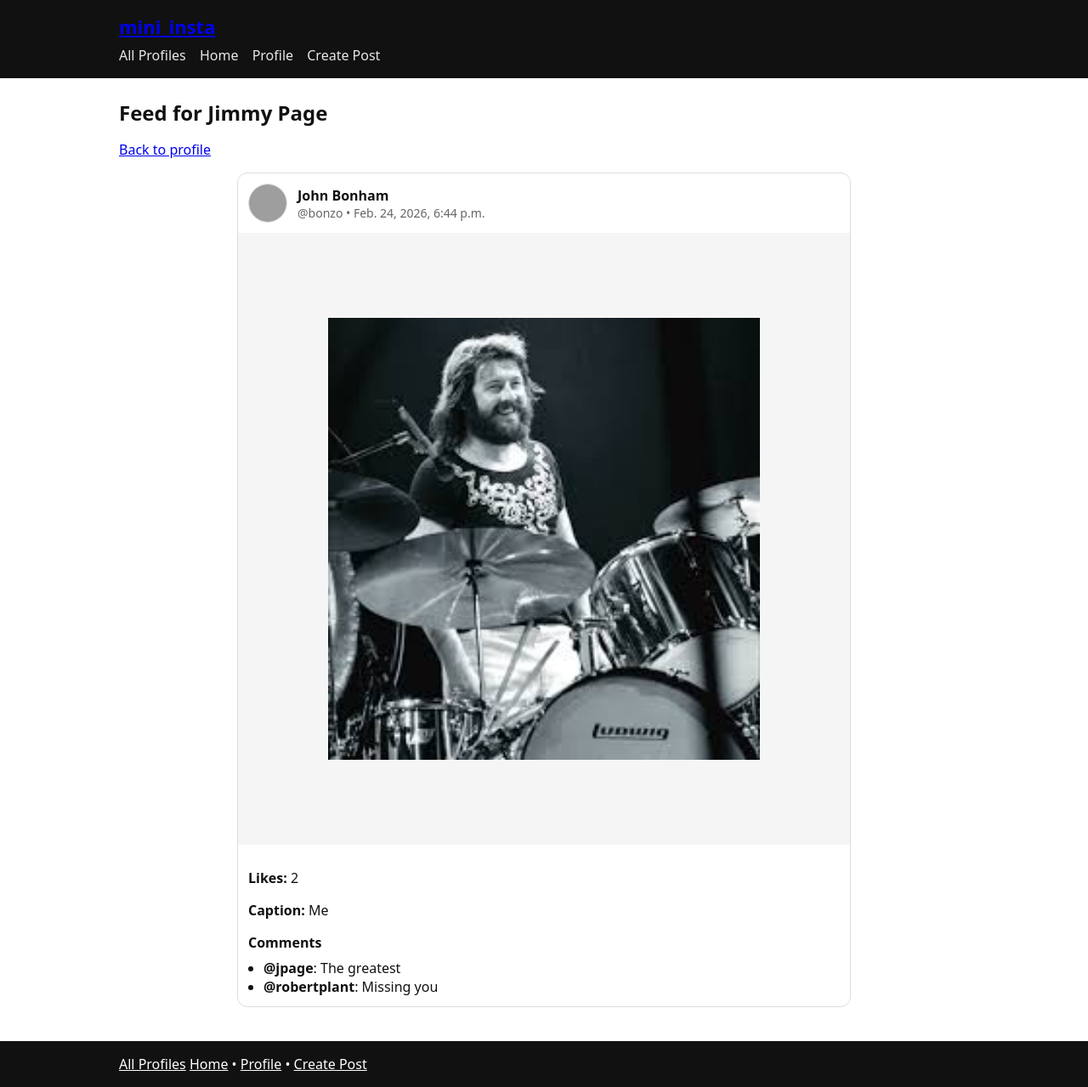
After one commit to Berkkom/cs412, a Django app: page /mini_insta/profile/1/feed in a window 1280 px wide. The commit adds this page. Shown: the whole page at 85% size. Run offline with Django 5.2, Linux system fonts and the light colour scheme; data comes from the database, SQL or seed files in the repository; grey boxes are pictures that could not be loaded.

Commit message:
Added post feed for followed profiles

```diff
--- a/mini_insta/models.py
+++ b/mini_insta/models.py
@@ -44,6 +44,11 @@ class Profile(models.Model):
     def get_num_following(self):
         """Return the number of profiles this profile follows."""
         return Follow.objects.filter(follower_profile=self).count()
+
+    def get_post_feed(self):
+        """Return Posts from Profiles that this Profile follows, newest first."""
+        following_profiles = Follow.objects.filter(follower_profile=self).values_list("profile", flat=True)
+        return Post.objects.filter(profile__in=following_profiles).order_by("-timestamp")
 
 class Post(models.Model):
     """Model representing an Instagram-style post."""
--- a/mini_insta/templates/mini_insta/base.html
+++ b/mini_insta/templates/mini_insta/base.html
@@ -16,14 +16,20 @@ Description: Base template for mini_insta pages (shared header/footer and CSS).
 <body>
   <header class="site-header">
     <div class="container">
-      <h1 class="site-title">mini_insta</h1>
+      <h1 class="site-title"><a href="{% url 'show_all_profiles' %}">mini_insta</a></h1>
       <nav class="site-nav">
         <a href="{% url 'show_all_profiles' %}">All Profiles</a>
+        {% if profile %}
+          <a href="{% url 'show_feed' profile.pk %}">Home</a>
+          <a href="{% url 'show_profile' profile.pk %}">Profile</a>
+          <a href="{% url 'create_post' profile.pk %}">Create Post</a>
+        {% else %}
+          <a href="{% url 'show_all_profiles' %}">All Profiles</a>
+        {% endif %}
       </nav>
     </div>
   </header>
 
-  <!-- THIS IS THE MISSING PART -->
   <main class="main">
     <div class="container">
       {% block content %}{% endblock %}
@@ -32,11 +38,13 @@ Description: Base template for mini_insta pages (shared header/footer and CSS).
 
   <footer class="site-footer">
     <div class="container">
-      <span class="footer-link">
-         <a href="{% url 'show_all_profiles' %}">Back to all profiles</a>
-      </span>
+      <a href="{% url 'show_all_profiles' %}">All Profiles</a>
       {% if profile %}
-  •     <a href="{% url 'create_post' profile.pk %}">Create Post</a>
+        <a href="{% url 'show_feed' profile.pk %}">Home</a>
+        • <a href="{% url 'show_profile' profile.pk %}">Profile</a>
+        • <a href="{% url 'create_post' profile.pk %}">Create Post</a>
+      {% else %}
+        <a href="{% url 'show_all_profiles' %}">All Profiles</a>
       {% endif %}
     </div>
   </footer>
--- /dev/null
+++ b/mini_insta/templates/mini_insta/show_feed.html
@@ -0,0 +1,63 @@
+{% extends "mini_insta/base.html" %}
+
+{% block content %}
+  <h2 class="page-title">Feed for {{ profile.display_name }}</h2>
+
+  <p>
+    <a href="{% url 'show_profile' profile.pk %}">Back to profile</a>
+  </p>
+
+  {% for post in posts %}
+    <div class="feed-card">
+      <div class="feed-header">
+        {% if post.profile.profile_image_url %}
+          <img class="feed-avatar" src="{{ post.profile.profile_image_url }}" alt="Profile image">
+        {% else %}
+          <div class="feed-avatar placeholder"></div>
+        {% endif %}
+
+        <div>
+          <div class="feed-name">
+            <a href="{% url 'show_profile' post.profile.pk %}">
+              {{ post.profile.display_name }}
+            </a>
+          </div>
+          <div class="feed-username">@{{ post.profile.username }} • {{ post.timestamp }}</div>
+        </div>
+      </div>
+
+      {% with first_photo=post.get_all_photos.first %}
+        <a href="{% url 'show_post' post.pk %}">
+            <div class="feed-photo-frame">
+            {% if first_photo %}
+                <img class="feed-photo" src="{{ first_photo.get_image_url }}" alt="Post photo">
+            {% else %}
+                <img class="feed-photo" src="https://via.placeholder.com/800?text=No+Image" alt="No image">
+            {% endif %}
+            </div>
+        </a>
+      {% endwith %}
+
+      <div class="feed-body">
+        <p><strong>Likes:</strong> {{ post.get_num_likes }}</p>
+
+        {% if post.caption %}
+          <p><strong>Caption:</strong> {{ post.caption }}</p>
+        {% endif %}
+
+        <div class="feed-comments">
+          <strong>Comments</strong>
+          <ul>
+            {% for c in post.get_all_comments %}
+              <li><strong>@{{ c.profile.username }}</strong>: {{ c.text }}</li>
+            {% empty %}
+              <li><em>No comments yet.</em></li>
+            {% endfor %}
+          </ul>
+        </div>
+      </div>
+    </div>
+  {% empty %}
+    <p><em>No posts in your feed yet. Follow someone!</em></p>
+  {% endfor %}
+{% endblock %}
--- a/mini_insta/urls.py
+++ b/mini_insta/urls.py
@@ -3,7 +3,7 @@
 # Description: URL routes for mini_insta (profiles, posts, and creating new posts).
 
 from django.urls import path
-from .views import ProfileListView, ProfileDetailView, PostDetailView, CreatePostView, UpdateProfileView, DeletePostView, UpdatePostView, ShowFollowersDetailView, ShowFollowingDetailView
+from .views import ProfileListView, ProfileDetailView, PostDetailView, CreatePostView, UpdateProfileView, DeletePostView, UpdatePostView, ShowFollowersDetailView, ShowFollowingDetailView, PostFeedListView
 
 urlpatterns = [
     path("", ProfileListView.as_view(), name="show_all_profiles"),
@@ -15,4 +15,5 @@ urlpatterns = [
     path("post/<int:pk>/update", UpdatePostView.as_view(), name="update_post"),
     path("profile/<int:pk>/followers", ShowFollowersDetailView.as_view(), name="show_followers"),
     path("profile/<int:pk>/following", ShowFollowingDetailView.as_view(), name="show_following"),
+    path("profile/<int:pk>/feed", PostFeedListView.as_view(), name="show_feed"),
 ]
--- a/mini_insta/views.py
+++ b/mini_insta/views.py
@@ -93,3 +93,30 @@ class ShowFollowingDetailView(DetailView):
     model = Profile
     template_name = "mini_insta/show_following.html"
     context_object_name = "profile"
+
+class PostFeedListView(ListView):
+    """Display a feed of posts for the profiles followed by a given Profile."""
+    model = Post
+    template_name = "mini_insta/show_feed.html"
+    context_object_name = "posts"
+
+    def get_queryset(self):
+        """Return the feed posts for the profile specified by pk in the URL."""
+        self.profile = Profile.objects.get(pk=self.kwargs["pk"])
+        return self.profile.get_post_feed()
+
+    def get_context_data(self, **kwargs):
+        """Add the profile to context for navigation (back to profile page)."""
+        context = super().get_context_data(**kwargs)
+        context["profile"] = self.profile
+        return context
+
+class PostDetailView(DetailView):
+    model = Post
+    template_name = "mini_insta/show_post.html"
+    context_object_name = "post"
+
+    def get_context_data(self, **kwargs):
+        context = super().get_context_data(**kwargs)
+        context["profile"] = self.object.profile
+        return context
--- a/static/mini_insta_styles.css
+++ b/static/mini_insta_styles.css
@@ -212,3 +212,77 @@ body {
   object-fit: contain;   /* no cropping */
   display: block;
 }
+
+/* Feed layout */
+.feed-card {
+  max-width: 720px;
+  margin: 0 auto 16px;
+  border: 1px solid #ddd;
+  border-radius: 12px;
+  background: #fff;
+  overflow: hidden;
+}
+
+.feed-header {
+  display: flex;
+  gap: 12px;
+  align-items: center;
+  padding: 12px;
+}
+
+.feed-avatar {
+  width: 44px;
+  height: 44px;
+  border-radius: 50%;
+  object-fit: cover;
+  border: 1px solid #ddd;
+}
+
+.feed-avatar.placeholder {
+  background: #eee;
+}
+
+.feed-name a {
+  font-weight: 700;
+  text-decoration: none;
+  color: inherit;
+}
+
+.feed-username {
+  color: #666;
+  font-size: 14px;
+}
+
+.feed-photo-frame {
+  width: 100%;
+  aspect-ratio: 1 / 1;      /* square frame */
+  background: #f5f5f5;
+  display: flex;
+  align-items: center;
+  justify-content: center;  /* centers the image */
+}
+
+/* Image fits inside frame without cropping or stretching */
+.feed-photo {
+  width: 100%;
+  height: 100%;
+  object-fit: contain;      /* proportional, no cropping */
+  display: block;
+}
+
+.feed-photo {
+  width: 100%;
+  max-height: 520px;
+  object-fit: contain;
+  display: block;
+  background: #f5f5f5;
+}
+
+.feed-body {
+  padding: 12px;
+}
+
+.feed-comments ul {
+  margin: 8px 0 0 0;
+  padding-left: 18px;
+}
```
